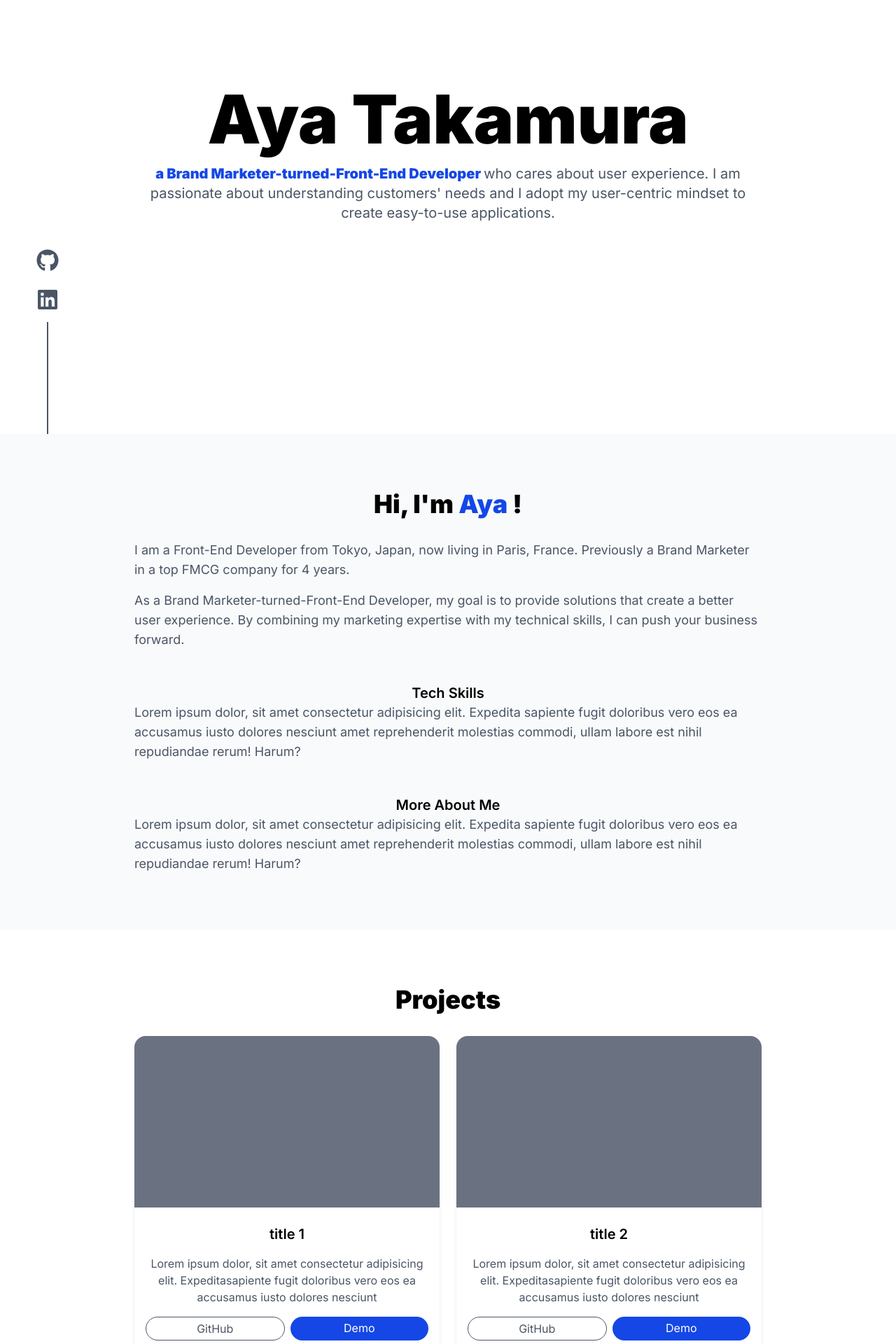
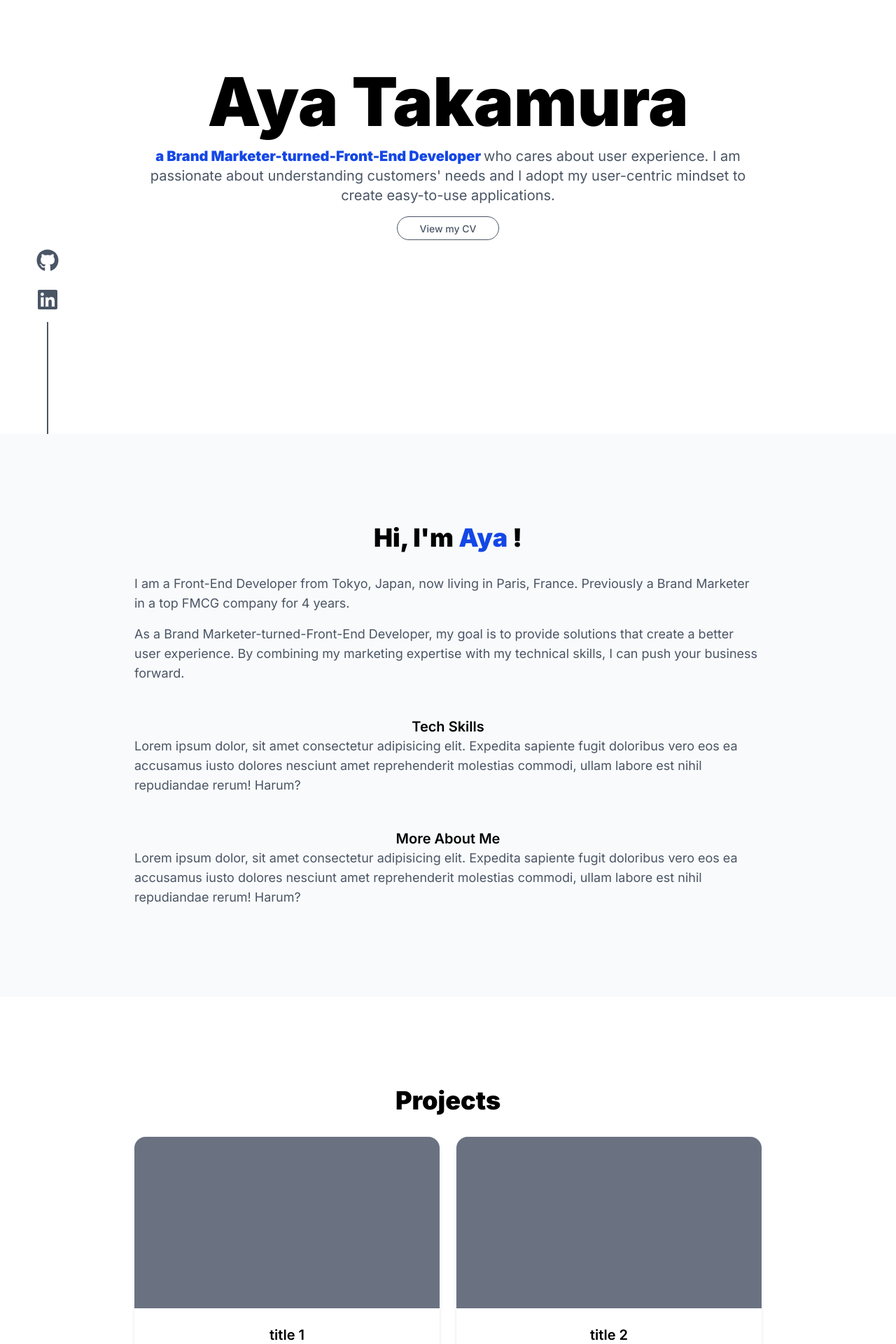
Before and after one commit to ayarmkt/portfolio-nuxt, a Nuxt app: page / in a window 1280 px wide. Shown: the part 180-2100 px from the top of the page at 70% size. Built offline with nearby package versions, Linux system fonts and the light colour scheme.

Commit message:
refactor: :art: added cv button

```diff
--- a/app/components/Button.vue
+++ b/app/components/Button.vue
@@ -3,6 +3,7 @@ const {
   label,
   link,
   variant = 'outline',
+  size = 'md',
 } = defineProps<{
   // Label
   label: string;
@@ -10,13 +11,18 @@ const {
   link?: string;
   //   Variant
   variant?: keyof typeof variantClass;
+  //   Size
+  size?: 'lg' | 'md';
 }>();
 
 const is = computed(() => (!!link ? resolveComponent('NuxtLink') : 'button'));
 
 const variantClass = {
   outline: {
-    button: 'border border-gray-600',
+    // button: 'border border-blue-700',
+    button:
+      'border border-gray-600 hover:bg-blue-700/30 transition-[background-color] duration-300',
+    // text: '!text-blue-700',
     text: '',
   },
   blue: {
@@ -27,16 +33,24 @@ const variantClass = {
 </script>
 
 <template>
+  <!-- w-full -->
   <component
     :is="is"
     :to="link"
-    class="w-full rounded-full py-1 px-2"
-    :class="variantClass[variant].button"
+    class="rounded-full"
+    :class="[
+      variantClass[variant].button,
+      {
+        'py-1 px-2': size === 'md',
+        'py-1 px-8': size === 'lg',
+      },
+    ]"
   >
+    <!-- flex justify-center -->
     <Typo
       tag="span"
-      variant="text-small"
-      class="text-center flex justify-center"
+      variant="text-xs"
+      class="text-center font-medium"
       :class="variantClass[variant].text"
     >
       {{ label }}
--- a/app/components/Hero.vue
+++ b/app/components/Hero.vue
@@ -2,11 +2,11 @@
 
 <template>
   <section class="h-screen flex flex-col justify-center items-center">
-    <div class="max-w-4xl w-4/5 md:w-2/3">
-      <Typo tag="h1" variant="title-large" class="text-center pb-4">
+    <div class="max-w-4xl w-4/5 md:w-2/3 flex flex-col items-center gap-y-4">
+      <Typo tag="h1" variant="title-large" class="text-center">
         Aya Takamura
       </Typo>
-      <Typo tag="p" variant="text-large" class="text-center pb-4 md:pb-0">
+      <Typo tag="p" variant="text-large" class="text-center">
         <Typo tag="span" variant="text-large" class="!text-blue-700 font-black">
           a Brand Marketer-turned-Front-End Developer
         </Typo>
@@ -15,6 +15,12 @@
         easy-to-use applications.
       </Typo>
       <Contacts />
+      <Button
+        label="View my CV"
+        link="test.com"
+        variant="outline"
+        size="lg"
+      ></Button>
     </div>
   </section>
 </template>
--- a/app/components/Introduction.vue
+++ b/app/components/Introduction.vue
@@ -1,7 +1,7 @@
 <script setup lang="ts"></script>
 
 <template>
-  <section class="bg-gray-50 py-20 px-6">
+  <section class="bg-gray-50 py-20 md:py-32 px-6">
     <div class="max-w-4xl mx-auto">
       <Typo tag="h2" variant="title-medium" class="pb-8 text-center">
         Hi, I'm
--- a/app/components/Projects.vue
+++ b/app/components/Projects.vue
@@ -16,7 +16,7 @@ const projects = [
 </script>
 
 <template>
-  <section class="py-20 px-6">
+  <section class="py-20 md:py-32 px-6">
     <div class="max-w-4xl mx-auto">
       <Typo tag="h2" variant="title-medium" class="pb-8 text-center">
         Projects
--- a/app/components/Typo.vue
+++ b/app/components/Typo.vue
@@ -6,6 +6,7 @@ const variantClasses = {
   'text-large': 'text-lg md:text-xl text-gray-600',
   'text-medium': 'text-lg text-gray-600',
   'text-small': 'text-sm md:text-base text-gray-600',
+  'text-xs': 'text-sm text-gray-600',
 } as const;
 
 const { tag = 'p', variant = 'text-medium' } = defineProps<{
```
